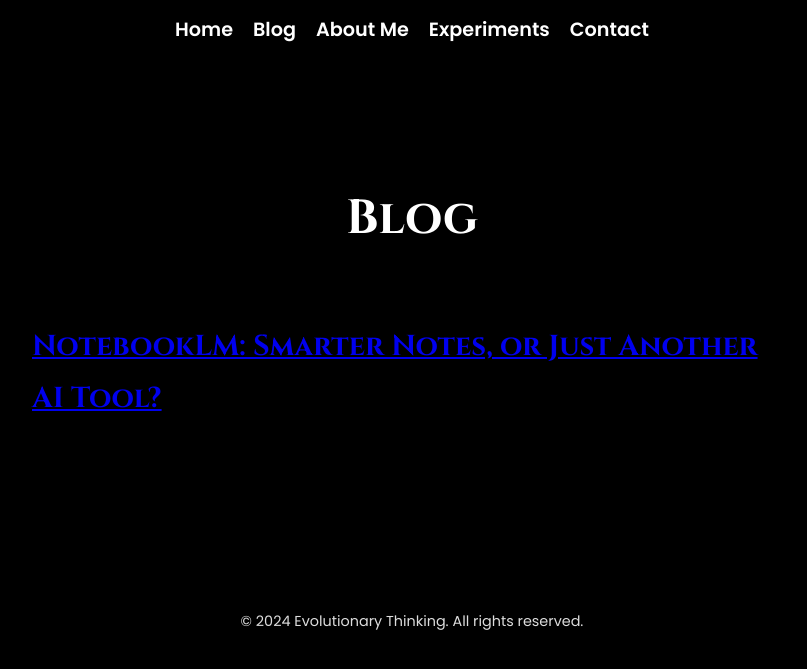
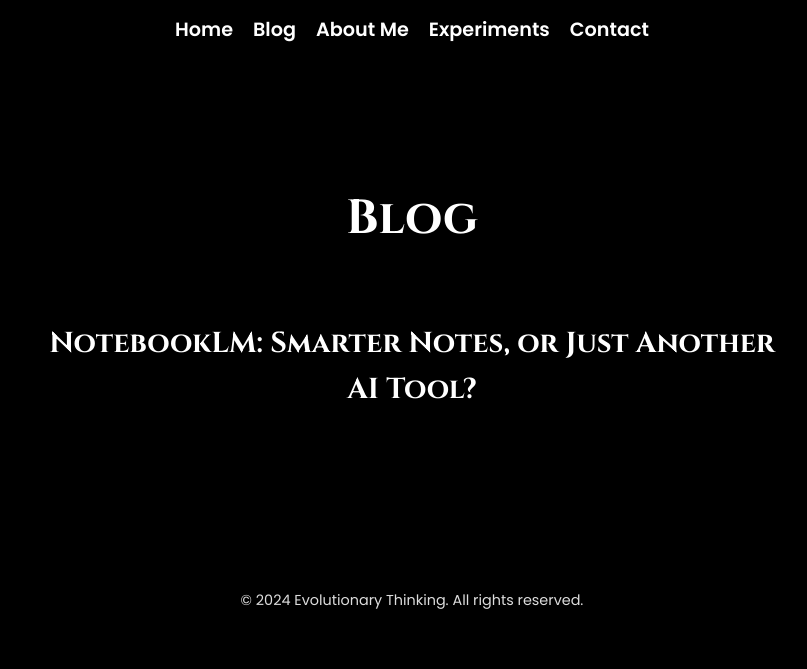
Before and after one commit to frescodicredito/frescodicredito.github.io, a Jekyll site: the page blog.html, which Jekyll copies as it is, in a window 1280 px wide. Shown: the top 669 px of the page, without its empty margins (228-1035 px from the left). Built offline with Jekyll 4.4.1, drawn with Linux system fonts in a browser that asks for light colours.

Commit message:
Update styles.css

```diff
--- a/assets/css/styles.css
+++ b/assets/css/styles.css
@@ -231,41 +231,37 @@ footer {
     box-shadow: 0 2px 5px rgba(0, 0, 0, 0.3);
 }
 
-/* Stile principale per gli articoli del blog */
+/* Stile per la sezione Blog */
 .blog-post {
-    color: #fff; /* Colore bianco per il testo */
-    font-family: 'Poppins', sans-serif; /* Font coerente */
-    font-size: 1.2rem; /* Dimensione del testo uniforme */
-    line-height: 1.8;
-    margin-bottom: 30px; /* Spaziatura tra articoli */
+    text-align: center;
+    margin: 20px auto;
     padding: 20px;
-    background: #000; /* Sfondo scuro */
-    border-radius: 10px; /* Angoli arrotondati */
-    box-shadow: 0 4px 8px rgba(0, 0, 0, 0.3); /* Aggiunge un'ombra leggera */
-    text-align: left; /* Allineamento a sinistra */
+    max-width: 800px;
+    color: #fff; /* Testo bianco */
 }
 
-/* Titoli degli articoli */
 .blog-post h2 {
-    font-family: 'Cinzel', serif; /* Font per i titoli */
-    font-size: 1.8rem;
-    color: #fff; /* Colore bianco */
+    font-family: 'Cinzel', serif; /* Font coerente */
+    font-size: 1.8rem; /* Dimensione più grande */
     margin-bottom: 15px;
+    text-shadow: 2px 2px 5px rgba(0, 0, 0, 0.8); /* Ombra leggera */
 }
 
-/* Link per leggere di più */
-.blog-post a.read-more {
-    color: #f0a500; /* Colore giallo per i link */
+.blog-post h2 a {
     text-decoration: none;
-    font-weight: 600;
-    font-size: 1rem;
-    display: inline-block;
-    margin-top: 10px;
+    color: #fff; /* Colore bianco */
+    transition: color 0.3s ease;
 }
 
-.blog-post a.read-more:hover {
-    text-decoration: underline;
-    color: #ffd700; /* Giallo più chiaro al passaggio del mouse */
+.blog-post h2 a:hover {
+    color: #f0a500; /* Giallo evidenziato al passaggio del mouse */
+}
+
+/* Generale per il contenuto */
+.content {
+    margin-top: 100px;
+    text-align: center;
+    color: #fff; /* Testo bianco */
 }
 
 
```
